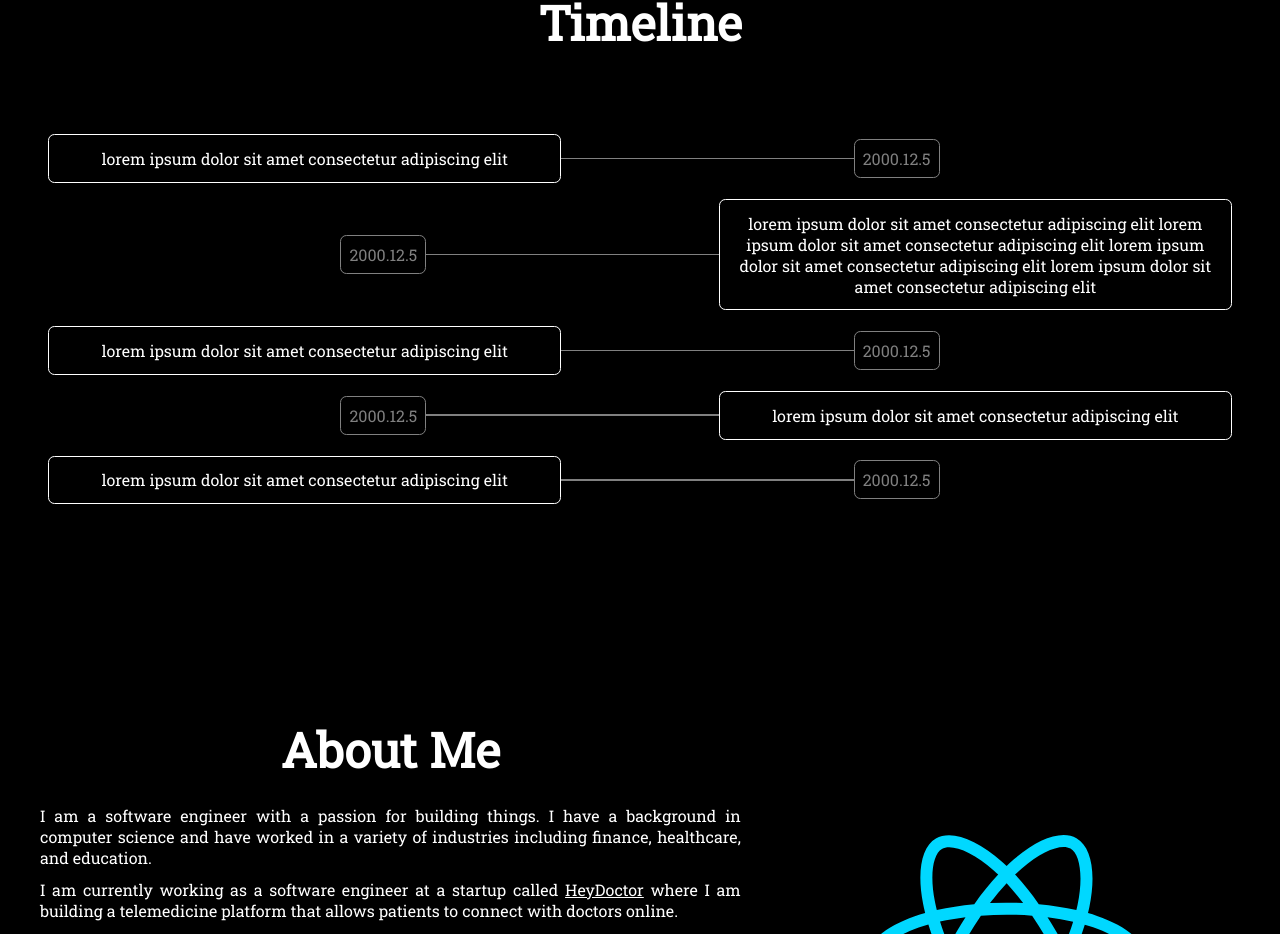
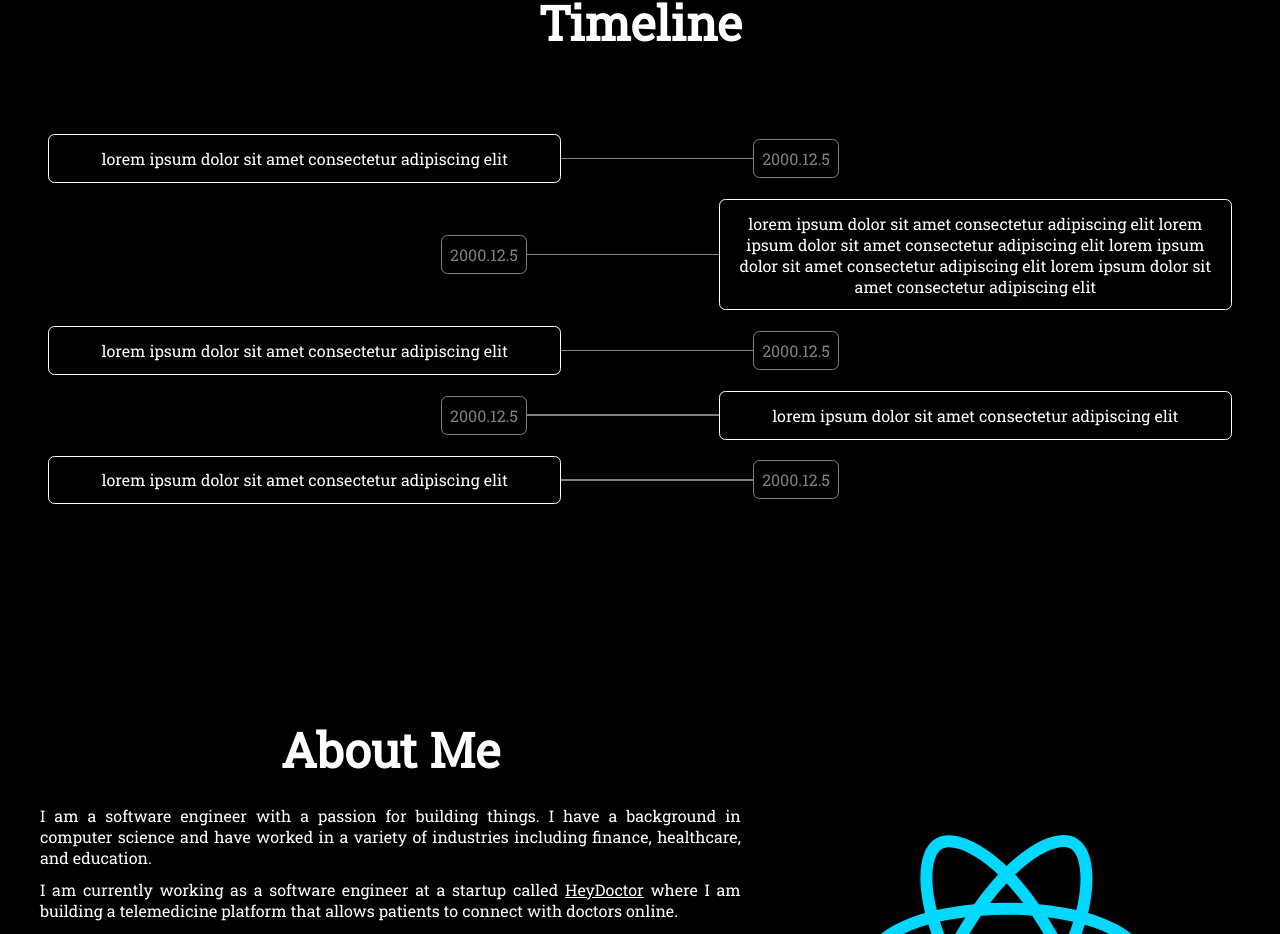
Before and after one commit to Konseyy/Road-to-LU, a React (Vite) app: page / in a window 1280 px wide. Shown: the part 1068-2002 px from the top of the page. Built offline with nearby package versions, Linux system fonts and the light colour scheme.

Commit message:
fix timeline spacing

```diff
--- a/src/index.scss
+++ b/src/index.scss
@@ -195,14 +195,20 @@ nav {
     }
     &.left {
       flex-direction: row;
+      .date span {
+        margin-right: 30%;
+      }
       .date::before {
-        margin-right: 50%;
+        right: 70%;
       }
     }
     &.right {
       flex-direction: row-reverse;
+      .date span {
+        margin-left: 30%;
+      }
       .date::before {
-        margin-left: 50%;
+        left: 70%;
       }
     }
   }
```
